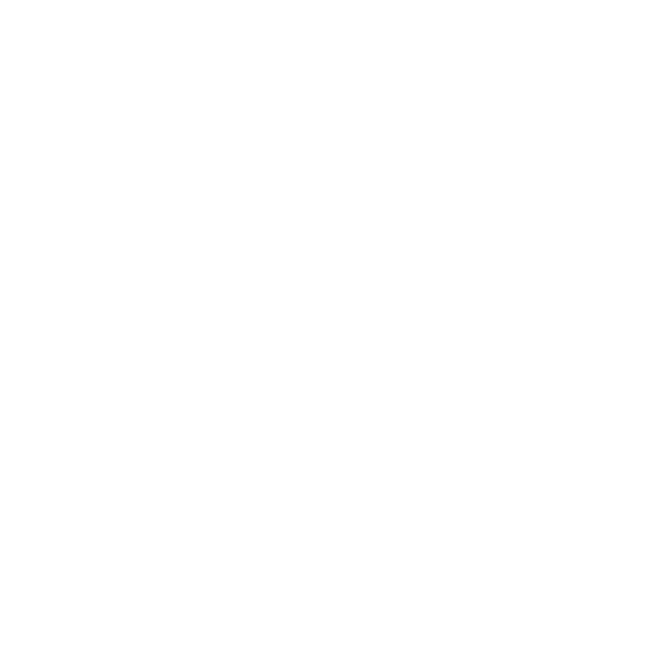
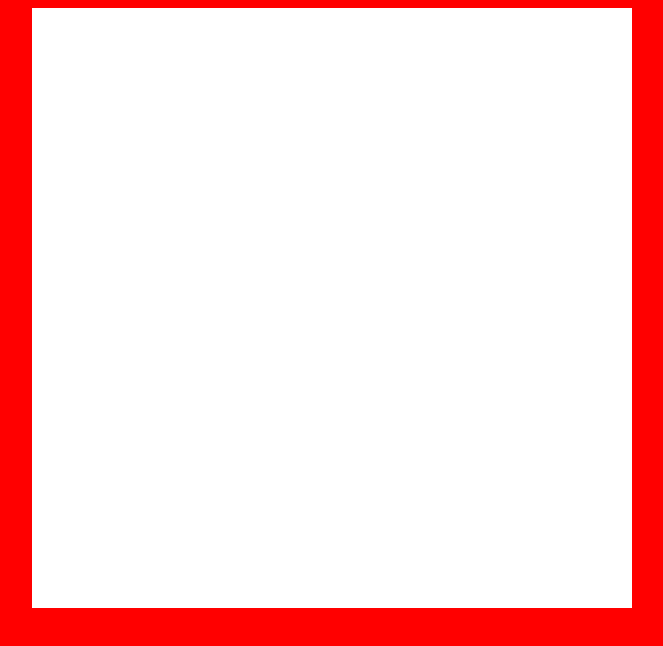
Before and after one commit to PhantomDerp/2d-physics-lib, a plain HTML site: page index.html in a window 1280 px wide. Shown: the whole page, without its empty margins (308-971 px from the left). Drawn offline with Linux system fonts and the light colour scheme.

Commit message:
add obj class

```diff
--- a/index.html
+++ b/index.html
@@ -3,6 +3,16 @@
   <head>
     <meta charset="utf-8">
     <title>physicc</title>
+    <style media="screen">
+      body {
+        background-color: red;
+        text-align: center;
+      }
+
+      canvas {
+        background-color: #ffffff;
+      }
+    </style>
   </head>
   <body>
     <canvas id="canvas" width="600" height="600"></canvas>
--- a/library.js
+++ b/library.js
@@ -0,0 +1,20 @@
+"use strict";
+
+//import linear-lib
+import * as linear from './linear-lib-master/library.js';
+
+const pi = Math.PI;
+
+
+//return an object with an array of points
+export function getObjFromPoints(points) {
+  return new Obj(new linear.Shape(points))
+}
+
+//basic shape object. shape is a linearlib shape
+export class Obj {
+  constructor(shape, mass = 1) {
+    this.shape = shape;
+    this.mass = mass;
+  }
+}
```
Also changed, not shown: 1 other file.
